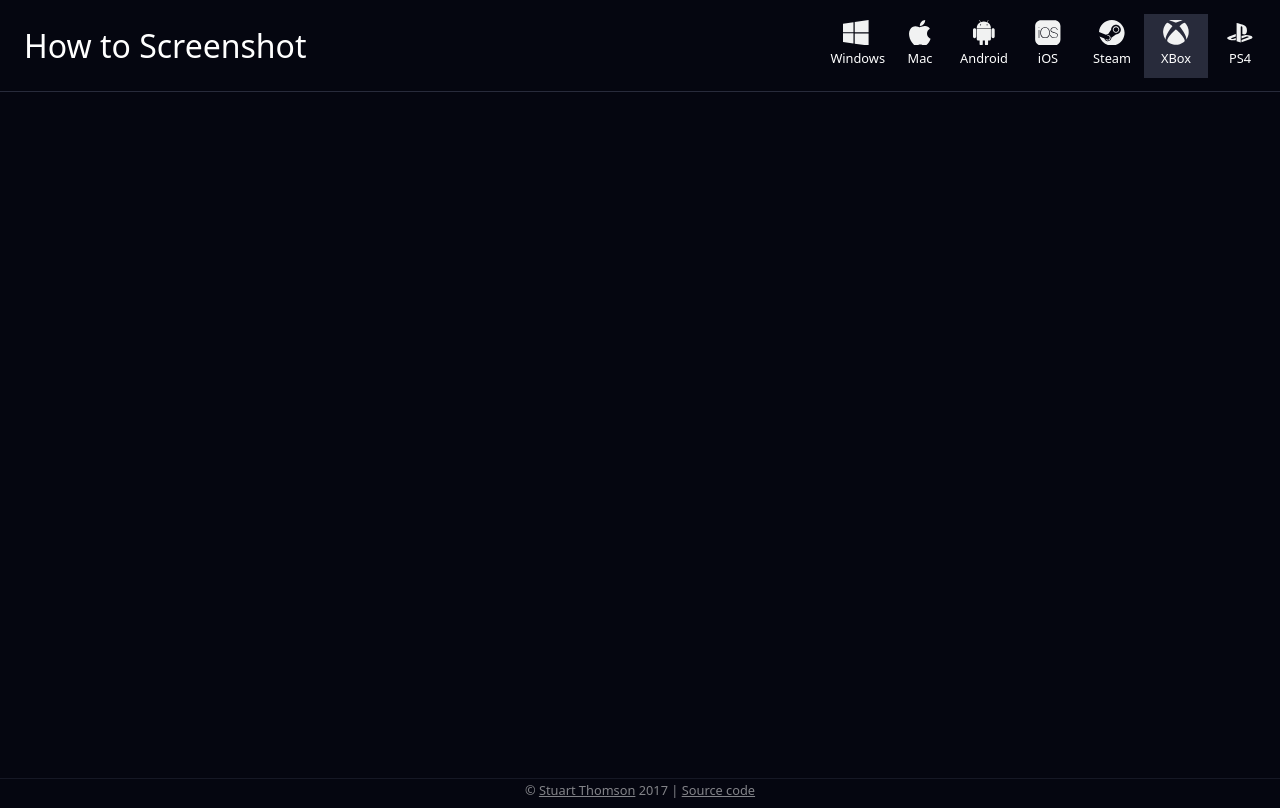
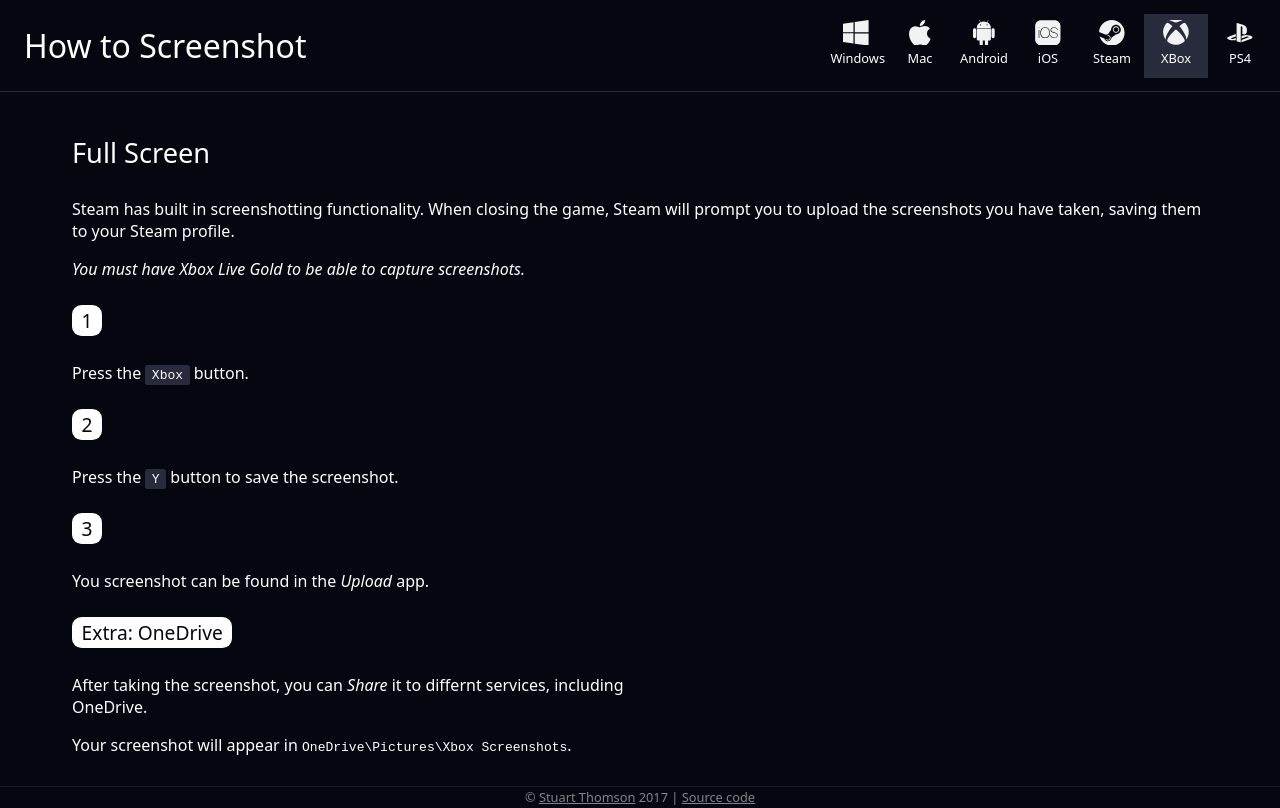
Before and after one commit to s-thom/howtoscreenshot, a website: page src/xbox.html in a window 1280 px wide. Drawn offline with Linux system fonts and the light colour scheme.

Commit message:
Add steps for Xbox

```diff
--- a/src/xbox.html
+++ b/src/xbox.html
@@ -95,7 +95,47 @@
     </nav>
   </header>
   <main>
-
+    <article id="full">
+      <section class="intro">
+        <h1 class="intro-title">Full Screen</h1>
+        <p>Steam has built in screenshotting functionality. When closing the game, Steam will prompt you to upload the screenshots
+          you have taken, saving them to your Steam profile.</p>
+        <p><em>You must have Xbox Live Gold to be able to capture screenshots.</em></p>
+      </section>
+      <section class="step" id="full-1">
+        <div class="step-half step-text">
+          <h2 class="step-title">1</h2>
+          <p>Press the <kbd>Xbox</kbd> button.</p>
+        </div>
+        <div class="step-half step-diagram">
+        </div>
+      </section>
+      <section class="step" id="full-2">
+        <div class="step-half step-text">
+          <h2 class="step-title">2</h2>
+          <p>Press the <kbd>Y</kbd> button to save the screenshot.</p>
+        </div>
+        <div class="step-half step-diagram">
+        </div>
+      </section>
+      <section class="step" id="full-3">
+        <div class="step-half step-text">
+          <h2 class="step-title">3</h2>
+          <p>You screenshot can be found in the <em>Upload</em> app.</p>
+        </div>
+        <div class="step-half step-diagram">
+        </div>
+      </section>
+      <section class="step" id="full-extra-onedrive">
+        <div class="step-half step-text">
+          <h2 class="step-title">Extra: OneDrive</h2>
+          <p>After taking the screenshot, you can <em>Share</em> it to differnt services, including OneDrive.</p>
+          <p>Your screenshot will appear in <code>OneDrive\Pictures\Xbox Screenshots</code>.</p>
+        </div>
+        <div class="step-half step-diagram">
+        </div>
+      </section>
+    </article>
   </main>
   <footer>
     <p>
```
